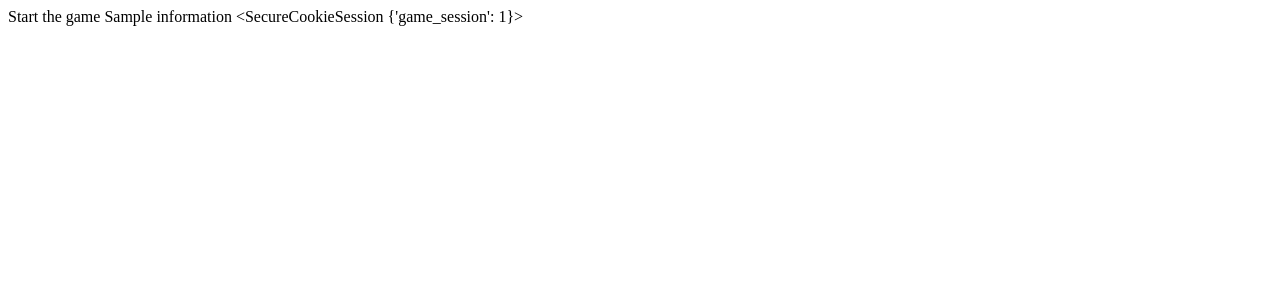
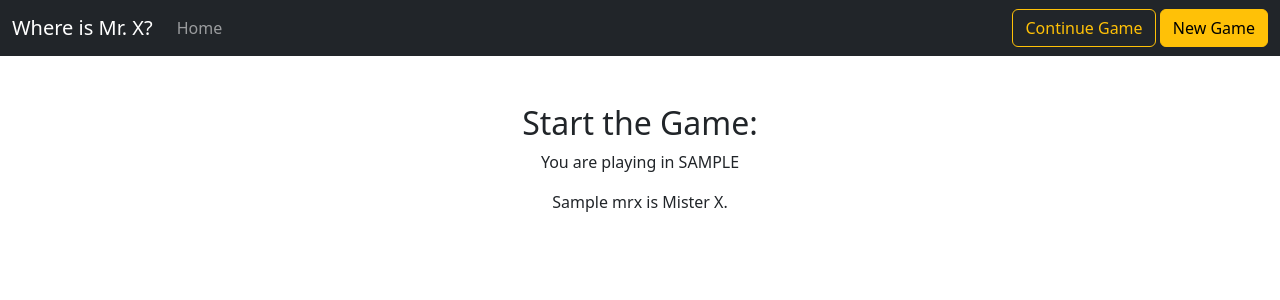
Before and after one commit to kaijesi/scotland_yard, a Flask app: template templates/start-game.html in a window 1280 px wide. Shown: the top 300 px of the page. Run offline with Flask 2, Linux system fonts and the light colour scheme; the visitor is signed in with stand-in values (Sample User, id 1); tables that the repository leaves empty hold one stand-in row (values such as "Sample post"); the template is opened without the code that fills it: most values are stand-ins (such as "Sample title", 1, 10 or a date in 2020).

Commit message:
start-game.html page created and started working on functions in database.py that will return session info to app.py for further use, changed the row_factory attribute of the data connection to game_data to sqlite3.Row to be able to access data as dicts (still need to cast a fetchall as dict for this)

```diff
--- a/app.py
+++ b/app.py
@@ -48,7 +48,6 @@ def player_setup():
 def start_game():
     # See if there is already a game session for the current browser session
     if session.get('game_session'):
-        # TO DO: Expand this to allow for discarding the current session and creating a new one
         return render_template('error.html', error_code='running_session', message=error_messages['running_session'])
     # Gather game session and player information from the form
     information = request.form
@@ -64,4 +63,9 @@ def start_game():
     game_session = database.create_game(players.values(), mrx, selected_map)
     session['game_session'] = game_session
 
-    return render_template('start-game.html', information=information, session=session['game_session'])
+    return render_template('start-game.html', selected_map=selected_map, mrx=mrx, session=session['game_session'])
+
+# TO DO: Turn page (shown on every turn)
+#@app.route('/game-session', methods=['POST'])
+#def game_session():
+    # Get session information (define functions for this in database.py)
--- a/templates/start-game.html
+++ b/templates/start-game.html
@@ -1,3 +1,12 @@
-Start the game
-{{ information }}
-{{ session }}
+{% extends 'layout.html' %}
+
+{% block content %}
+<div class="container mt-5 text-center">
+    <h2>Start the Game:</h2>
+    <p>You are playing in {{ selected_map.upper() }}</p>
+    <p>{{ mrx }} is Mister X.</p>
+    <!-- Add form with button to start game (calls game session function in app.py) -->
+
+</div>
+
+{% endblock %}
```
Also changed, not shown: database.py (+15 -0 lines), game_data.db.
